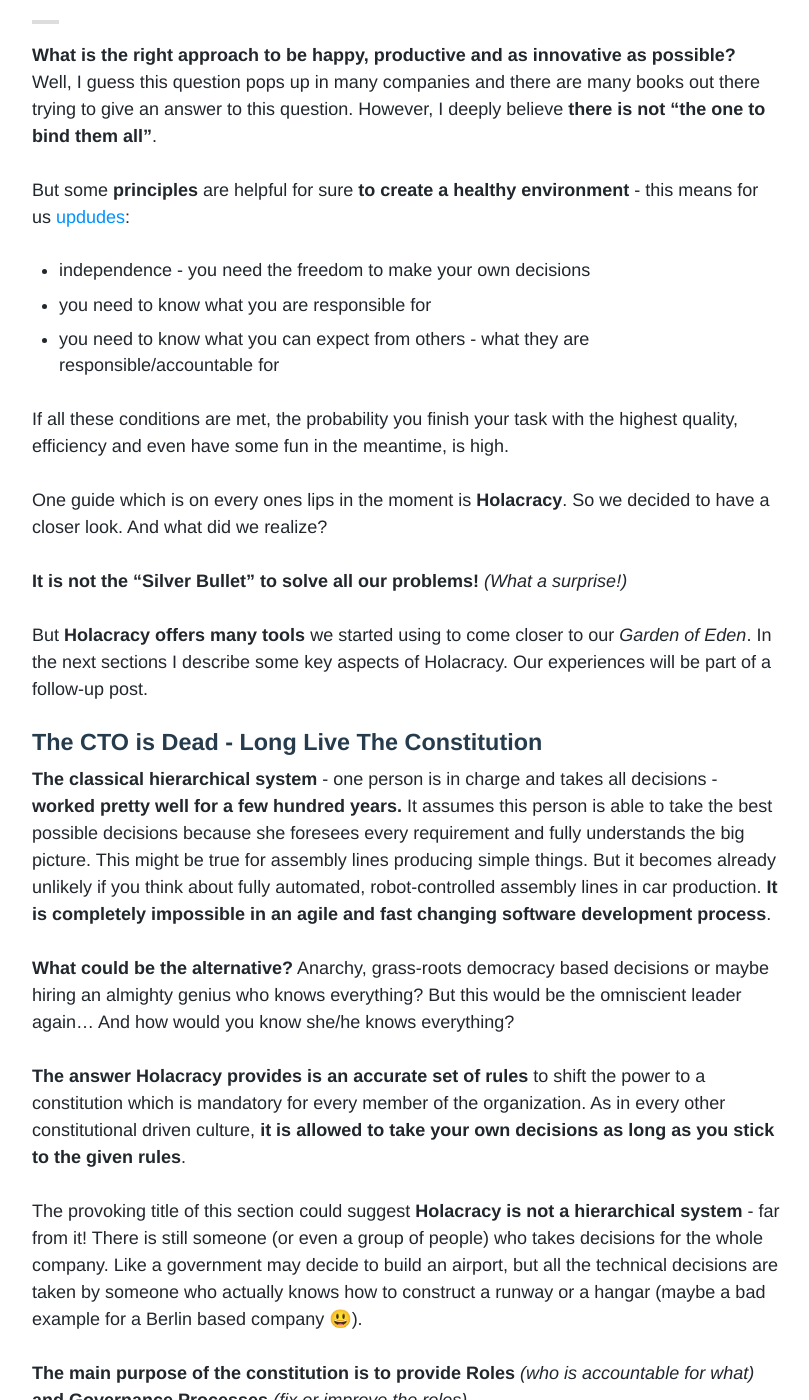
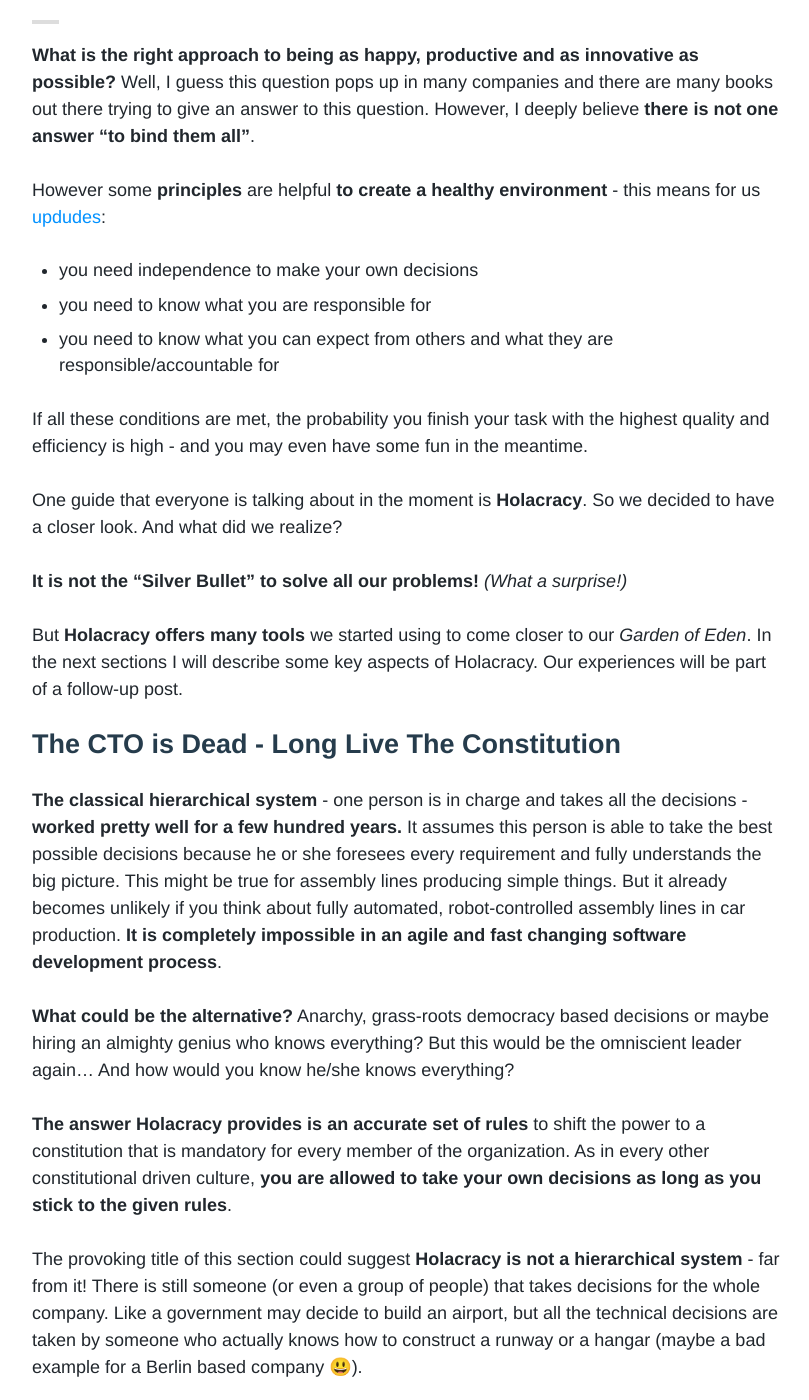
Before and after one commit to upday/upday.github.io, a Jekyll site: the page built from _posts/blog/2016-27-06-holacrcy-part-1.md, in a window 1280 px wide and 1400 px high, scrolled down 285 px. Shown: the whole window, without its empty margins (234-1043 px from the left). Built offline with Jekyll 4.4.1, drawn with Linux system fonts in a browser that asks for light colours; nearby versions of some CDN libraries; emoji names are drawn with the system emoji font; some web fonts are replaced; comment, search, counter and statistics services are not loaded; some of the changed text lies outside the part shown.

Commit message:
Corrections by native speaker and more formatting changes

```diff
--- a/_posts/blog/2016-27-06-holacrcy-part-1.md
+++ b/_posts/blog/2016-27-06-holacrcy-part-1.md
@@ -9,46 +9,46 @@ tags: [Organization, Management, Project, Holacracy]
 date: 2017-06-26T15:39:55-04:00
 ---
 
-**What is the right approach to be happy, productive and as innovative as possible?** Well, I guess this question
+**What is the right approach to being as happy, productive and as innovative as possible?** Well, I guess this question
 pops up in many companies and there are many books out there trying to give an answer to this question.
-However, I deeply believe **there is not "the one to bind them all"**.
+However, I deeply believe **there is not one answer "to bind them all"**.
 
-But some **principles** are helpful for sure
+However some **principles** are helpful
 **to create a healthy environment** - this means for us [updudes](http://upday.github.io/about/):
 
-* independence - you need the freedom to make your own decisions
+* you need independence to make your own decisions
 * you need to know what you are responsible for
-* you need to know what you can expect from others - what they are responsible/accountable for
+* you need to know what you can expect from others and what they are responsible/accountable for
 
-If all these conditions are met, the probability you finish your task with the highest quality,
-efficiency and even have some fun in the meantime, is high.
+If all these conditions are met, the probability you finish your task with the highest quality and efficiency is high - and you may even have some fun in the meantime.
 
-One guide which is on every ones lips in the moment is **Holacracy**. So we decided to have a closer look.
+One guide that everyone is talking about in the moment is **Holacracy**. So we decided to have a closer look.
 And what did we realize?
 
 **It is not the "Silver Bullet" to solve all our problems!** *(What a surprise!)*
 
 But **Holacracy offers many tools** we started using to come closer to our *Garden of Eden*.
-In the next sections I describe some key aspects of Holacracy. Our experiences will be part of a follow-up post.
+In the next sections I will describe some key aspects of Holacracy. Our experiences will be part of a follow-up post.
 
-### The CTO is Dead - Long Live The Constitution
 
-**The classical hierarchical system** - one person is in charge and takes all decisions - **worked pretty well for a few
-hundred years.** It assumes this person is able to take the best possible decisions
-because she foresees every requirement and fully understands the big picture. This might be true
-for assembly lines producing simple things. But it becomes already unlikely if you think about fully
+## The CTO is Dead - Long Live The Constitution
+
+**The classical hierarchical system** - one person is in charge and takes all the decisions -
+**worked pretty well for a few hundred years.** It assumes this person is able to take the best possible decisions
+because he or she foresees every requirement and fully understands the big picture. This might be true
+for assembly lines producing simple things. But it already becomes unlikely if you think about fully
 automated, robot-controlled assembly lines in car production. **It is completely impossible in an agile and fast
 changing software development process**.
 
 **What could be the alternative?** Anarchy, grass-roots democracy based decisions or maybe hiring an almighty genius who
-knows everything? But this would be the omniscient leader again... And how would you know she/he knows everything?
+knows everything? But this would be the omniscient leader again... And how would you know he/she knows everything?
 
 **The answer Holacracy provides is an accurate set of rules** to shift the power to a constitution
-which is mandatory for every member of the organization. As in every other constitutional driven
-culture, **it is allowed to take your own decisions as long as you stick to the given rules**.
+that is mandatory for every member of the organization. As in every other constitutional driven
+culture, **you are allowed to take your own decisions as long as you stick to the given rules**.
 
 The provoking title of this section could suggest **Holacracy is not a hierarchical system** - far
-from it! There is still someone (or even a group of people) who takes decisions for the whole company. Like a government
+from it! There is still someone (or even a group of people) that takes decisions for the whole company. Like a government
 may decide to build an airport, but all the technical decisions are taken by someone
 who actually knows how to construct a runway or a hangar (maybe a bad example for a Berlin based company :smiley:).
 
@@ -56,7 +56,8 @@ who actually knows how to construct a runway or a hangar (maybe a bad example fo
 _(fix or improve the roles)_.
 
 
-### Role vs. Soul vs. Circle
+## Role vs. Soul vs. Circle
+
 The **definition of a Role** consists of three elements:
 
  * a **Purpose**
@@ -90,11 +91,11 @@ Implementing GlassFrog user stories, bug fixes, and chores in alignment with:
 ---
 
 **A definition like this makes it explicit what you can expect** from a developer and on the other hand a dev
-knows what she/he is accountable for.
+knows what he/she is accountable for.
 
-**There is a big difference between the persons** who are working in
-an organization **and the roles they hold**. Decoupling these two elements allows improving the culture of
-an organization drastically.
+**There is a big difference between the people** that are working in
+an organization **and the roles they hold**. Decoupling these two elements allows for drastic improvements to an
+organization's culture.
 
 **Conflicts in organizations** are mostly **based on disagreements between different roles** involved.
 But often they are mistaken as clashes between the people holding these roles. This makes the
@@ -103,7 +104,7 @@ issues in the organizational structure.
 
 For example, if I as a developer need time to
 unit test a feature, this may clash with a product owner, who wants that particluar feature out as soon as possible.
-It seems that she/he is not trusting your judgement.
+It seems that he/she is not trusting your judgement.
 
 **But in fact the conflict is not personal at all.**
 Both of your are just filling your role and there is a tension that can be used to improve the organization
@@ -123,7 +126,9 @@ self-organize all Roles within the Circle.**
 This self-organization follows strict rules, called **Governance**, which will be explained in the
 next post.
 
-### tl;dr
-Holacracy offers a comprehensive **set of Rules** to move away from a top-down hierarchy to a **constitutional based organization**
+
+## tl;dr
+
+**Holacracy offers a comprehensive set of Rules** to move away from a top-down hierarchy to a **constitutional based organization**
 that consists of **Roles and Circles**. The objective of Holacracy is **to identify so called Tensions** and harvest their energy
 **to improve the organization constantly**.
```
Also changed, not shown: other parts of _posts/blog/2016-27-06-holacrcy-part-1.md (+8 -6 lines).
